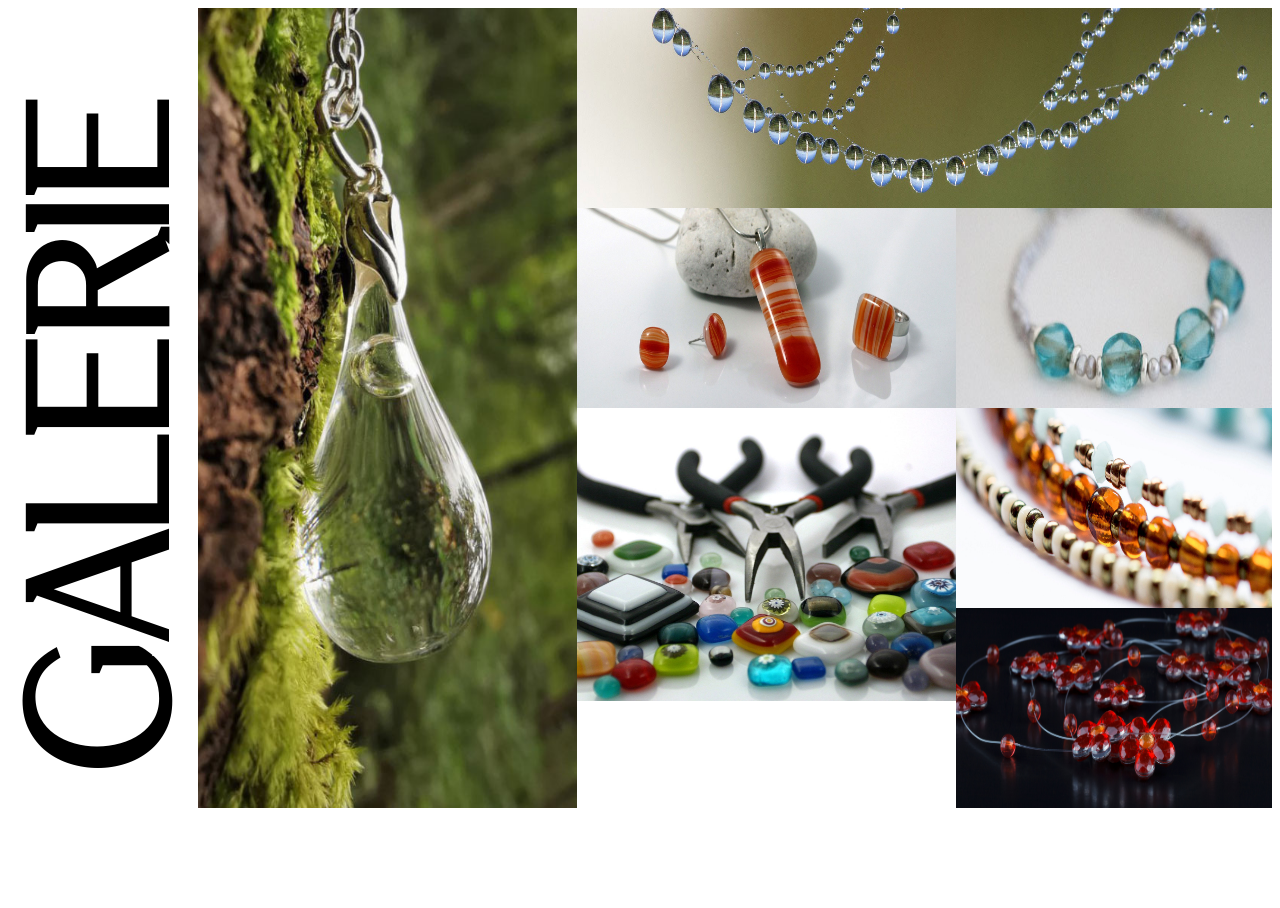
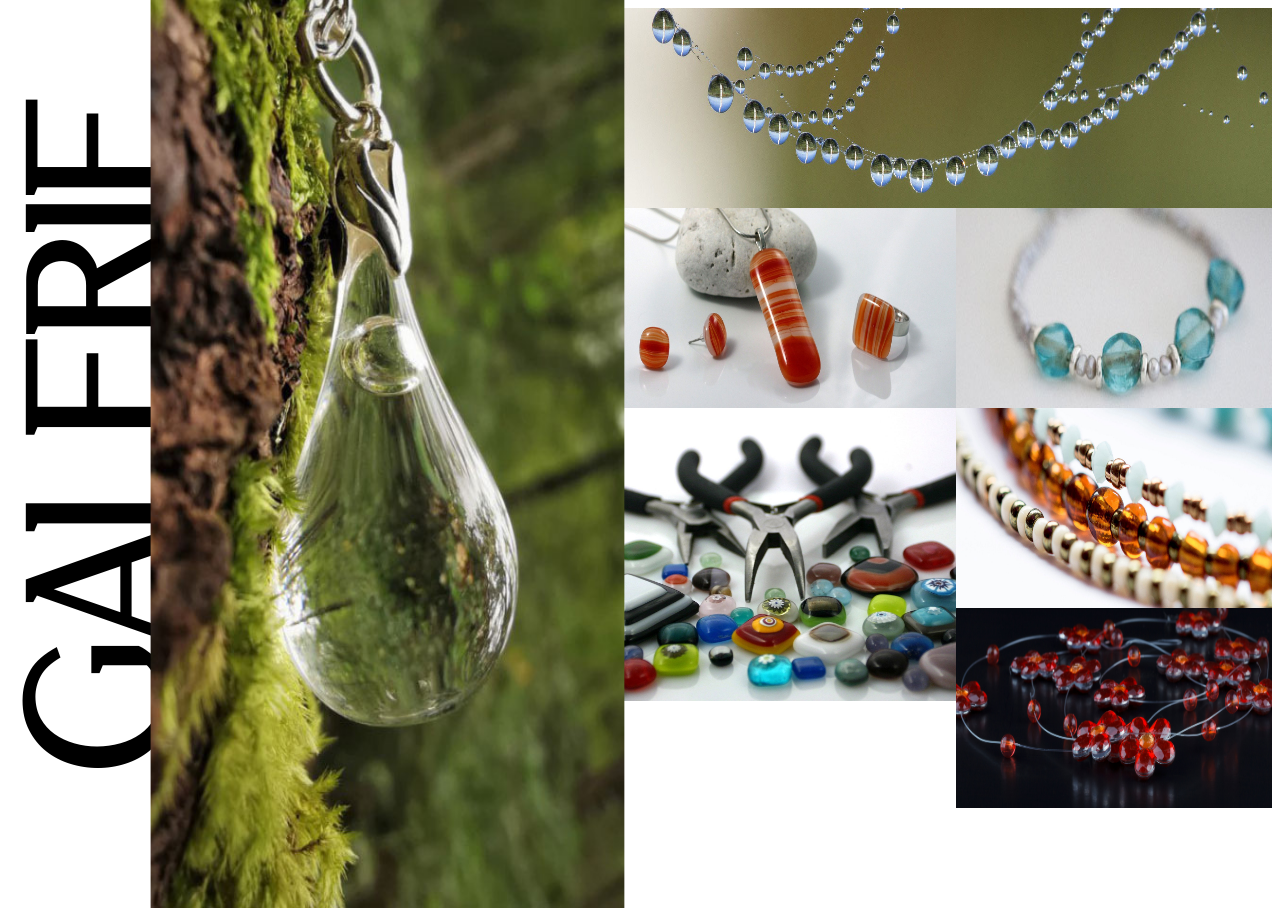
Before and after one commit to GuizyR/Site-Verre---Sens, a plain HTML site: page index.html in a window 1280 px wide. In both pictures the pointer is over the picture 387 px from the left and 408 px from the top of the page. Before the commit the page ends 816 px from the top, so only its background shows below. Drawn offline with Linux system fonts and the light colour scheme.

Commit message:
rework-zoom-active

```diff
--- a/assets/css/style.css
+++ b/assets/css/style.css
@@ -79,7 +79,7 @@ h2 {
 
 /* definition des props des élément de la grid */
 
-/* #container-all img:hover {
+#container-all img:hover {
     transform: scale(1.25);
     transition: all 0.5s ease;
-} */
+}
```
